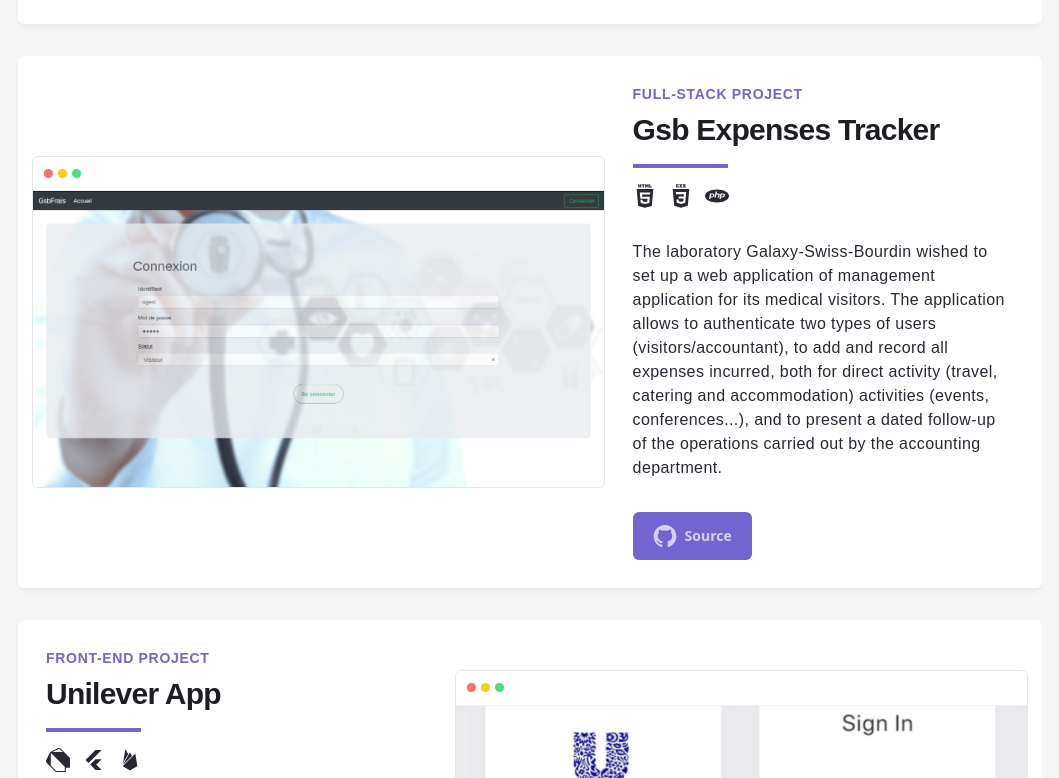
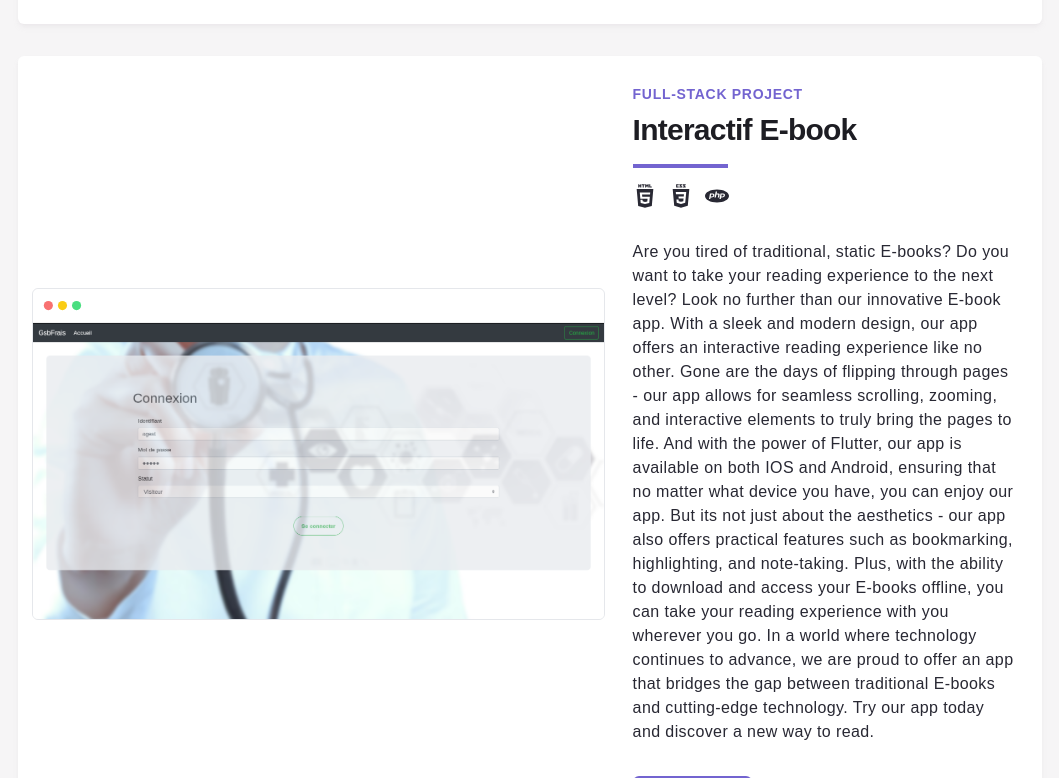
Before and after one commit to gabrielontech/portfolio_new, a Next.js app: page / in a window 1280 px wide. Shown: the part 2722-3500 px from the top of the page, without its empty margins (110-1169 px from the left). Built offline with nearby package versions, Linux system fonts and the light colour scheme; a web font is replaced by a local one.

Commit message:
Update index.js

```diff
--- a/pages/index.js
+++ b/pages/index.js
@@ -833,9 +833,13 @@
               />
               {/* Project One */}
               <FeaturedProjectCard
-                title={"Gsb Expenses Tracker"}
+                title={"Interactif E-book"}
                 status={"Full-stack Project"}
-                description={`The laboratory Galaxy-Swiss-Bourdin wished to set up a web application of management application for its medical visitors. The application allows to authenticate two types of users (visitors/accountant), to add and record all expenses incurred, both for direct activity (travel, catering and accommodation) activities (events, conferences...), and to present a dated follow-up of the operations carried out by the accounting department.`}
+                description={`Are you tired of traditional, static E-books? Do you want to take your reading experience to the next level? Look no further than our innovative E-book app.
+With a sleek and modern design, our app offers an interactive reading experience like no other. Gone are the days of flipping through pages - our app allows for seamless scrolling, zooming, and interactive elements to truly bring the pages to life.
+And with the power of Flutter, our app is available on both IOS and Android, ensuring that no matter what device you have, you can enjoy our app.
+But its not just about the aesthetics - our app also offers practical features such as bookmarking, highlighting, and note-taking. Plus, with the ability to download and access your E-books offline, you can take your reading experience with you wherever you go.
+In a world where technology continues to advance, we are proud to offer an app that bridges the gap between traditional E-books and cutting-edge technology. Try our app today and discover a new way to read.`}
                 float={`right-0`}
                 flexDirection={`flex-col lg:flex-row`}
                 imgWidth={"1366"}
```
